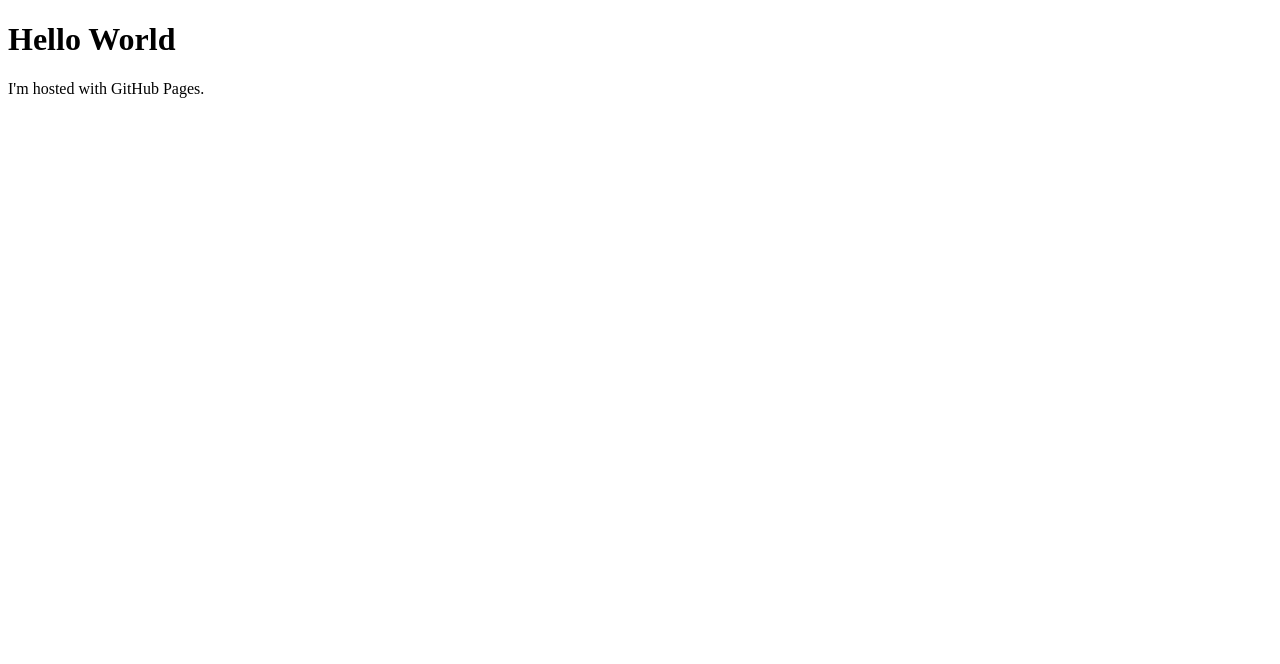
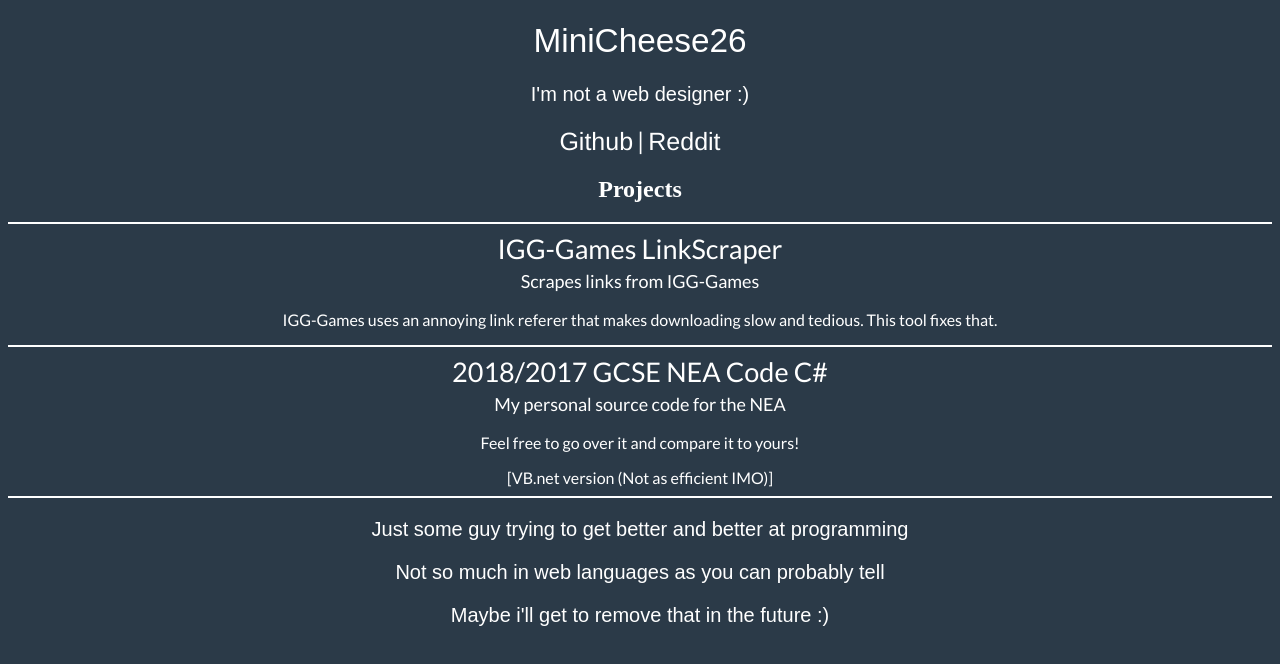
Before and after one commit to MiniCheese26/minicheese26.github.io, a plain HTML site: page index.html in a window 1280 px wide. Drawn offline with Linux system fonts and the light colour scheme.

Commit message:
Updated webpage

```diff
--- a/index.html
+++ b/index.html
@@ -1,7 +1,40 @@
 <!DOCTYPE html>
 <html>
+<head>
+  <link rel="stylesheet" type="text/css" href="style.css">
+  <link rel="stylesheet" type="text/css" href="http://fonts.googleapis.com/css?family=Lato">
+</head>
+
 <body>
-<h1>Hello World</h1>
-<p>I'm hosted with GitHub Pages.</p>
+  <h1 align="center">MiniCheese26</h1>
+  <h3 align="center">I'm not a web designer :)</h3>
+  <div align="center">
+    <a href="https://github.com/MiniCheese26" class="hrefCenter" style="color: white;text-decoration: none;font-family: Helvetica;font-size: 25px; display: inline; align: center">Github</a>
+    <p style="display: inline; font-size: 24px; align: center">|</p>
+    <a href="https://www.reddit.com/user/MiniCheese27/" class="hrefCenter" style="color: white;text-decoration: none;font-family: Helvetica;font-size: 25px; display: inline; align: center">Reddit</a>
+  </div>
+
+  <h2 style="font-family: gotham-rounded-light;" align="center">Projects</h2>
+
+  <hr color="white">
+
+  <div align="center">
+    <a href="https://github.com/MiniCheese26/IGG-LinkScraper" class="projectHeadings">IGG-Games LinkScraper</a>
+    <p style="font-size: 18px; margin-top: 5px">Scrapes links from IGG-Games</p>
+    <p>IGG-Games uses an annoying link referer that makes downloading slow and tedious. This tool fixes that.</p>
+    <hr color="white">
+    <a href="https://github.com/MiniCheese26/NEA-GCSE-CSharp-Code-CLI" class="projectHeadings">2018/2017 GCSE NEA Code C#</a>
+    <p style="font-size: 18px; margin-top: 5px">My personal source code for the NEA</p>
+    <p>Feel free to go over it and compare it to yours!</p>
+    <a href="https://github.com/MiniCheese26/NEA-GCSE-VB-Code-CLI" style="font-family: Lato; text-decoration: none; color: white">[VB.net version (Not as efficient IMO)]</a>
+    <hr color="white">
+  </div>
+
+  <div align="center">
+    <h3>Just some guy trying to get better and better at programming</h3>
+    <h3>Not so much in web languages as you can probably tell</h3>
+    <h3>Maybe i'll get to remove that in the future :)</h3>
+  </div>
+
 </body>
 </html>
--- /dev/null
+++ b/style.css
@@ -0,0 +1,40 @@
+body {
+  background-color: #2b3a48;
+  color: white;
+}
+
+h1 {
+  font-family: gotham-rounded-light, sans-serif;
+  font-size: 25pt;
+  font-weight: normal;
+}
+
+h3 {
+  font-size: 15pt;
+  font-family: gotham-rounded-light, sans-serif;
+  font-weight: normal;
+}
+
+p {
+  font-family: Lato;
+}
+
+.hrefCenter {
+  text-align: center;
+}
+
+.inline {
+  display: inline;
+}
+
+.divBoxesClass {
+  font-family: Helvetica, sans-serif;
+}
+
+.projectHeadings {
+  font-family: Lato;
+  font-size: 27px;
+  font-weight: normal;
+  text-decoration: none;
+  color: white;
+}
```
